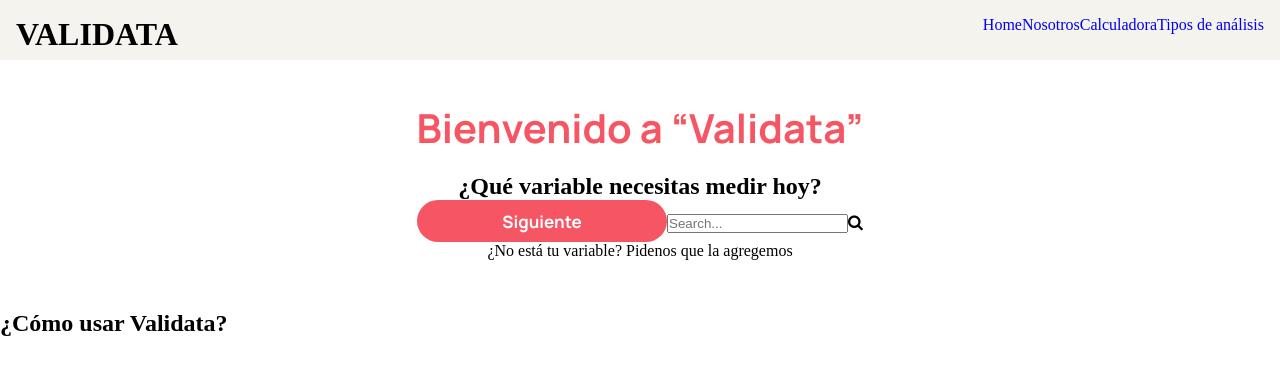
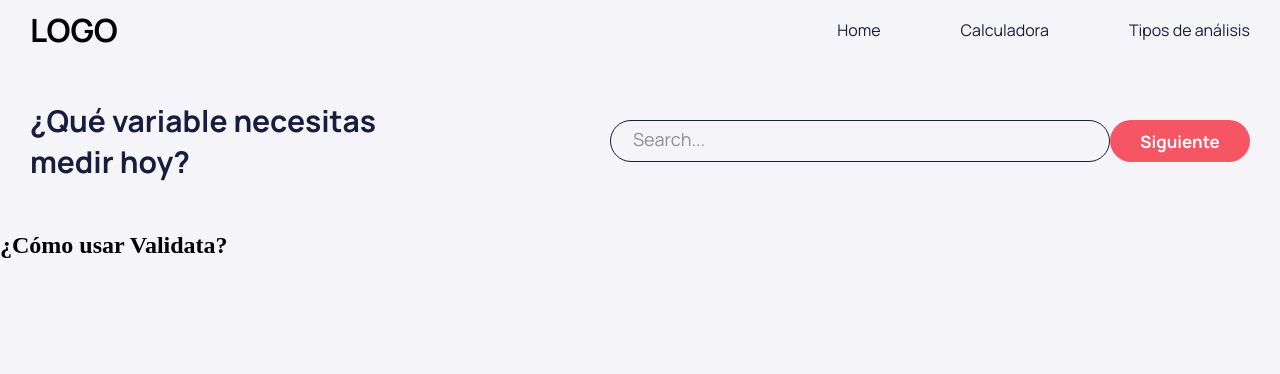
Before and after one commit to nataliaortizvi/pdg, a Vue app: page / in a window 1280 px wide. Shown: the top 374 px of the page. Built offline with nearby package versions, Linux system fonts and the light colour scheme.

Commit message:
more css

```diff
--- a/src/App.vue
+++ b/src/App.vue
@@ -11,13 +11,12 @@
    <!-----------------------------GLOBAL HEADER------------------------------->
    <header>
 
-    <h1>VALIDATA</h1>
+    <h1>LOGO</h1>
 
-    <nav>
-      <RouterLink to="/">Home</RouterLink>
-      <RouterLink to="/nosotros">Nosotros</RouterLink>
-      <RouterLink to="/calculadora">Calculadora</RouterLink>
-      <RouterLink to="/analisis">Tipos de análisis</RouterLink>
+    <nav class="nav">
+      <RouterLink to="/" class="link">Home</RouterLink>
+      <RouterLink to="/calculadora" class="link">Calculadora</RouterLink>
+      <RouterLink to="/analisis" class="link">Tipos de análisis</RouterLink>
     </nav>
 
   </header>
@@ -28,10 +27,9 @@
   <RouterView />
 </template>
 
-
 <style lang="scss">
 
-
+@import 'src/assets/main.scss';
 
   //----STYLE RESET-----
   * {
@@ -41,4 +39,9 @@
     text-decoration: none;
   }
 
+  .link{
+    margin-left: 80px;
+    color: $MainColorBlue;
+  }
+
 </style>
--- a/src/assets/main.scss
+++ b/src/assets/main.scss
@@ -3,44 +3,90 @@ $MainColorBlue: rgb(24, 29, 61);
 $SecondPink: rgb(246, 86, 100);
 $ThirdViolet: rgb(107, 49, 241);
 $Babyblue: rgb(76, 126, 254);
-$orange: rgb(255, 143, 34);
-$background: rgb(245,244,249);
-$white: rgb(255,255,255);
-$hint: rgb(142, 142, 142);
+$Orange: rgb(255, 143, 34);
+$Background: rgb(245,244,249);
+$White: rgb(255,255,255);
+$Hint: rgb(142, 142, 142);
 
 //------------------------FONTS---------------------------------------
 @import url('https://fonts.googleapis.com/css2?family=Manrope:wght@300;400;700;800&display=swap');
-$mainTypo: 'Manrope', sans-serif;
+$MainTypo: 'Manrope', sans-serif;
 
-$TitileSize: 40px;
+$TitleSize: 20px;
 
 //-------------------------------GLOBAL HEADER------------------------------
 header {
-    background-color: rgb(245, 243, 237);
-    padding: 1rem;
+    background-color: $Background;
     display:flex;
     justify-content: space-between;
+    align-items: center;
     width: 100%;
     height: 60px;
     position: fixed;
     z-index: 100;
+    font-family: $MainTypo;
+    padding: 0px 30px 0px 30px;
+  }
+
+  body {
+    background-color: $Background;
   }
 
 .titlesStyle {
   font-size:40px;
   font-weight: 700;
   color: $SecondPink;
-  font-family: $mainTypo;
+  font-family: $MainTypo;
 }
 
-.btnMain {
+.btn {
   background-color: $SecondPink;
   width:250px;
   height:42px;
   border-radius: 31.5px;
   border: none;
-  color: $white;
+  color: $White;
   font-size: 17px;
-  font-family: $mainTypo;
+  font-family: $MainTypo;
   font-weight:700;
+
+    &--small {
+      background-color: $SecondPink;
+      width:140px;
+      height:42px;
+      border-radius: 31.5px;
+      border: none;
+      color: $White;
+      font-size: 17px;
+      font-family: $MainTypo;
+      font-weight:700;
+
+    }
+
+    &--disabled {
+      background-color: $Hint;
+      width:140px;
+      height:42px;
+      border-radius: 31.5px;
+      border: none;
+      color: $White;
+      font-size: 17px;
+      font-family: $MainTypo;
+      font-weight:700;
+    }
 }
+
+.imput {
+  width: 500px;
+  height: 42px;
+  border-radius:31.5px;
+  background-color: transparent;
+  border: 1px solid $MainColorBlue;
+
+}
+  ::placeholder {
+    padding: 20px 22px 0px 22px;
+    color: $Hint;
+    font-family: $MainTypo;
+    font-size:18px;
+  }
--- a/src/views/HomeView.vue
+++ b/src/views/HomeView.vue
@@ -1,19 +1,13 @@
 <template>
 
-  <section class="buscador">
-
-    <h1 class="titlesStyle">Bienvenido a “Validata”</h1>
-    <br>
-    <h2>¿Qué variable necesitas medir hoy?</h2>
-    <section class="RightItems">
-      <button class="btnMain">Siguiente</button>
-      <input id="search" placeholder="Search..."/>
-      <span class="icon"><i class="fa fa-search"></i></span>
+  <section class="searcher">
+    <h2 class="titleVar">¿Qué variable necesitas medir hoy?</h2>
+    <div class="rightItems">
+      <input class="imput" id="search" placeholder="Search..."/>
+      <button class="btn--small">Siguiente</button>
 
       <!--input type="search" id="search" placeholder="Search..."/-->
-    </section>
-
-    <a>¿No está tu variable? Pidenos que la agregemos</a>
+    </div>
 
   </section>
 
@@ -23,25 +17,35 @@
 
 </template>
 
-
-
 <script>
 
 </script>
-
-
 
 <style lang="scss" scoped>
 
 @import 'src/assets/main.scss';
 
-  .buscador{
-    padding-top: 100px;
-    padding-bottom: 50px;
+  .searcher {
+    padding: 100px 30px 50px 30px;
     display: flex;
-    flex-direction: column;
+    flex-direction: row;
     align-items: center;
-    justify-content: center;
+    justify-content: space-between;
+    font-family: $MainTypo;
+    color: $MainColorBlue;
+    font-size: $TitleSize;
+    width: 100%;
+
+    .titleVar {
+      width: 400px;
+    }
+
+    .rightItems {
+      display: flex;
+      flex-direction: row;
+
+    }
+
   }
 
 </style>
```
Also changed, not shown: src/components/Button.vue (added).
